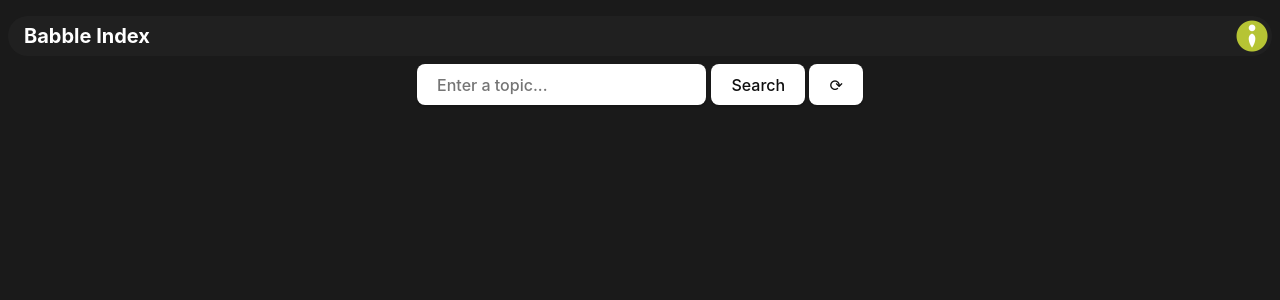
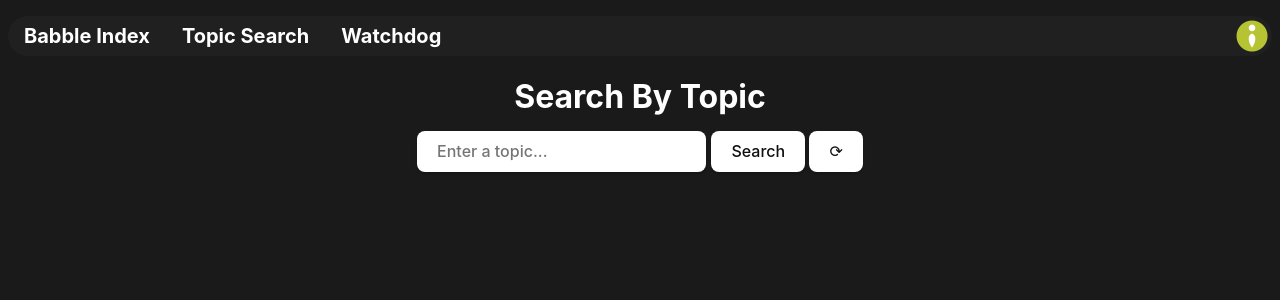
Before and after one commit to FionnCL/babble-index-ui, a React (Vite) app: page / in a window 1280 px wide. Shown: the top 300 px of the page. Built offline with nearby package versions, Linux system fonts and the light colour scheme.

Commit message:
Added Watchdog page.

```diff
--- a/src/App.tsx
+++ b/src/App.tsx
@@ -26,6 +26,7 @@ function App() {
     const [input, setInput] = useState("");
     const [topicMessage, setTopicMessage] = useState("");
     const [results, setResults] = useState<SearchResults|undefined>(undefined);
+    const [tab, setTab] = useState("topic");
 
     async function handle_topic() {
         // Display wait message.
@@ -38,11 +39,11 @@ function App() {
         setResults(searchResponse.data);
     }
 
-    // When the results variable changes, this is invoked
+    // When the results/topicMessage variables change, this is invoked.
     useEffect(() => {
         // Displays "results found", message.
         if (results && topicMessage) {
-            setTopicMessage(`Displaying results on ${input}...`);
+            setTopicMessage(`Displaying results on ${input}`);
         }
     }, [results, topicMessage])
 
@@ -71,9 +72,14 @@ function App() {
         setResults(undefined);
     }
 
-    return (
-        <div className="container">
-            <Navbar/>
+    const handleTabChange = (currentTab: string) => {
+        setTab(currentTab);
+    }
+
+    function displayTopicSearch(){
+        return(
+            <div>
+                <h1>Search By Topic</h1>
                 <form
                 className="row"
                 onSubmit={(e) => {
@@ -86,7 +92,8 @@ function App() {
                     placeholder="Enter a topic..."
                     />
                     <button type="submit">Search</button>
-                <button type="reset" className="restart" onClick={refresh}>⟳ </button>
+                    <button type="reset" className="restart"
+                    onClick={refresh}>⟳ </button>
                 </form>
                 <p>{topicMessage}</p>
                 <div className="resultcards">
@@ -96,4 +103,55 @@ function App() {
         );
     }
 
+    function displayWatchdog(){
+        return(
+            <div>
+                <h1>Live Updates</h1>
+                <form
+                className="row"
+                onSubmit={(e) => {
+                    e.preventDefault();
+                    handle_topic();
+                }}>
+                    <input
+                    id="greet-input"
+                    onChange={(e) => setInput(e.currentTarget.value)}
+                    placeholder="Enter a topic..."
+                    />
+                    <button type="submit">Search</button>
+                    <button type="reset" className="restart"
+                    onClick={refresh}>⟳ </button>
+                </form>
+                <p>{topicMessage}</p>
+                <div className="resultcards">
+                    {Results(results)}
+                </div>
+            </div>
+        );
+    }
+
+    function displayTab(): JSX.Element {
+        switch(tab){
+            case "topic":
+                return displayTopicSearch();
+            case "watchdog":
+                return displayWatchdog();
+            default:
+                return displayTopicSearch();
+        }
+    }
+
+    // Check for tab changes.
+    useEffect(() => {
+        displayTab();
+    }, [tab]);
+
+    return (
+        <div className="container">
+            <Navbar currentTab={handleTabChange}/>
+            {displayTab()}
+        </div>
+    );
+}
+
 export default App;
--- a/src/components/Navbar.css
+++ b/src/components/Navbar.css
@@ -11,7 +11,16 @@
     background-color: #202020;
 }
 
-.navbar > h1 {
+.left {
+    display: inline-flex;
+    justify-content: space-between;
+}
+
+.tab:hover {
+    cursor: pointer;
+}
+
+.left > h1 {
     font-size: 1.25rem;
     margin: .5rem 1rem .25rem 1rem;
 }
--- a/src/components/Navbar.tsx
+++ b/src/components/Navbar.tsx
@@ -1,17 +1,39 @@
+import { useState, useEffect } from "react";
 import { open } from "@tauri-apps/api/shell";
 
 import idiro from "../images/idiro.png";
 import './Navbar.css';
 
+interface NavbarProps {
+    currentTab(tab: string): void;
+}
 
-function Navbar(){
+function Navbar({ currentTab } : NavbarProps){
+    const [tab, setTab] = useState("topic");
+
     const openIdiroLink = () => {
         open("https://idiro.com/");
     };
 
+    useEffect(()=> {
+            currentTab(tab);
+    }, [tab]);
+
+    const changeToTopic = () => {
+        setTab("topic");
+    }
+
+    const changeToWatchdog = () => {
+        setTab("watchdog");
+    }
+
     return(
         <div className="navbar">
-            <h1>Babble Index</h1>
+            <div className="left">
+                <h1 className="title">Babble Index</h1>
+                <h1 className="tab" onClick={changeToTopic}>Topic Search</h1>
+                <h1 className="tab" onClick={changeToWatchdog}>Watchdog</h1>
+            </div>
             <img onClick={openIdiroLink} alt="The Idiro Analytics logo." src={idiro}/>
         </div>
     );
```
Lines whose indentation alone changed are shown as unchanged.
